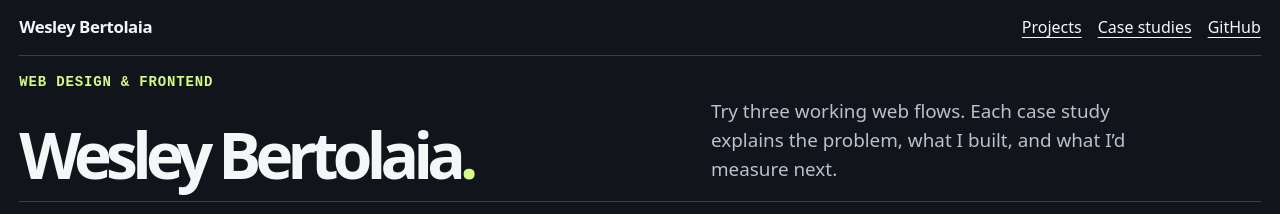
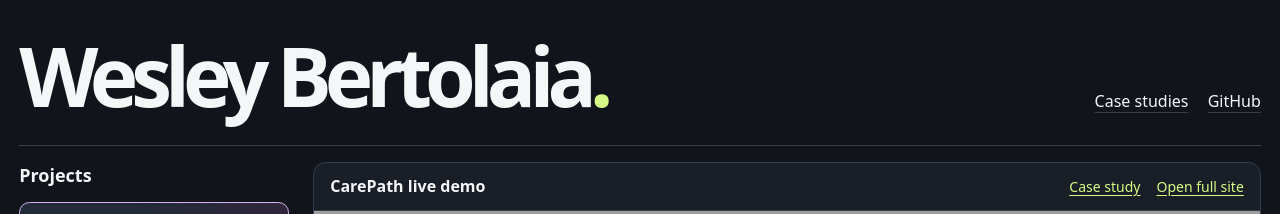
Before and after one commit to wesleybertolaia/portfolio, a plain HTML site: page index.html in a window 1280 px wide. Shown: the top 214 px of the page. Drawn offline with Linux system fonts and the light colour scheme; grey boxes are pictures that could not be loaded.

Commit message:
Let the name lead the portfolio header

```diff
--- a/index.html
+++ b/index.html
@@ -6,20 +6,18 @@
   <meta name="description" content="Wesley Bertolaia’s web design portfolio. Three shipped prototypes in consultation acquisition, patient booking, and employee onboarding.">
   <title>Wesley Bertolaia | Web Design & Frontend</title>
   <link rel="icon" href="data:,">
-  <link rel="stylesheet" href="./style.css?v=balanced">
+  <link rel="stylesheet" href="./style.css?v=masthead">
   <script src="./preview.js?v=wesleybertolaia" defer></script>
 </head>
 <body>
-  <header class="wrap top">
-    <a class="wordmark" href="./">Wesley Bertolaia</a>
-    <nav aria-label="Main navigation"><a href="#demos">Projects</a><a href="./case-studies.html">Case studies</a><a href="https://github.com/wesleybertolaia/">GitHub</a></nav>
+  <header class="wrap masthead">
+    <h1>Wesley Bertolaia<span>.</span></h1>
+    <nav aria-label="Main navigation">
+      <a href="./case-studies.html">Case studies</a>
+      <a href="https://github.com/wesleybertolaia/">GitHub</a>
+    </nav>
   </header>
   <main class="wrap">
-    <section class="hero" aria-labelledby="title">
-      <p class="eyebrow">WEB DESIGN &amp; FRONTEND</p>
-      <h1 id="title">Wesley Bertolaia<span>.</span></h1>
-      <p>Try three working web flows. Each case study explains the problem, what I built, and what I’d measure next.</p>
-    </section>
     <section class="shelf" id="demos" aria-label="Live project demos">
       <div class="project-list">
         <h2>Projects</h2>
--- a/style.css
+++ b/style.css
@@ -19,12 +19,7 @@ body { margin: 0; }
 a { color: inherit; text-underline-offset: .24em; }
 a:hover { color: var(--lime); }
 .wordmark { font-size: 1.55rem; font-weight: 850; letter-spacing: -.095em; text-decoration: none; }
-.hero h1 span { color: var(--lime); }
-.hero { display: grid; grid-template-columns: 1.2fr 1fr; align-items: end; column-gap: 2rem; padding-block: clamp(.85rem, 1.25vw, 1.2rem); }
 h1, h2, h3, h4, p { margin: 0; }
-.hero .eyebrow { grid-column: 1 / -1; }
-.hero h1 { font-size: clamp(2.55rem, 5vw, 4.6rem); line-height: .93; letter-spacing: -.09em; }
-.hero > p:not(.eyebrow) { max-width: 42ch; font-size: clamp(1rem, 1.85vw, 1.18rem); color: var(--mute); }
 .eyebrow { color: var(--lime); font: 720 .875rem/1.5 ui-monospace, monospace; letter-spacing: .06em; margin-bottom: .45rem; }
 .shelf { display: grid; grid-template-columns: minmax(220px, 270px) minmax(0, 1fr); gap: clamp(.85rem, 2.5vw, 1.5rem); align-items: start; border-top: 1px solid var(--line); padding-top: 1rem; }
 .project-list h2 { font-size: 1.125rem; margin-bottom: .75rem; }
@@ -128,8 +123,7 @@ iframe { display: block; width: 100%; height: 640px; border: 0; border-top: 1px
 .button.outline:hover { background: #293241; }
 @media (max-width: 740px) {
   .wrap { width: calc(100% - 1.5rem); }
-  .hero, .shelf { grid-template-columns: 1fr; }
-  .hero { row-gap: .55rem; }
+  .shelf { grid-template-columns: 1fr; }
   .project-card { min-height: 76px; }
   iframe { height: 520px; }
 }
@@ -138,7 +132,6 @@ iframe { display: block; width: 100%; height: 640px; border: 0; border-top: 1px
   .project-card { transition: background-color .15s ease, border-color .15s ease; }
 }
 .wordmark { font-size: 1.05rem; letter-spacing: -.025em; }
-.hero .eyebrow { margin-bottom: .25rem; }
 .case-page { padding-block: 1.75rem 1rem; }
 .case-page h1 { margin-bottom: 1rem; font-size: clamp(2rem, 5vw, 3.4rem); letter-spacing: -.06em; }
 .case-grid { display: grid; grid-template-columns: repeat(3, minmax(0, 1fr)); gap: 1rem; }
@@ -171,3 +164,28 @@ iframe { display: block; width: 100%; height: 640px; border: 0; border-top: 1px
   @keyframes calendar-mark { 50% { translate: 0 13px; } }
   @keyframes hand-turn { to { rotate: 408deg; } }
 }
+.masthead {
+  display: flex;
+  flex-wrap: wrap;
+  align-items: baseline;
+  justify-content: space-between;
+  gap: .75rem 1.8rem;
+  padding-block: clamp(1.15rem, 3vw, 2.3rem) clamp(1rem, 2vw, 1.65rem);
+}
+.masthead h1 {
+  font-size: clamp(2.45rem, 6.4vw, 6rem);
+  line-height: .95;
+  letter-spacing: -.085em;
+  text-wrap: balance;
+}
+.masthead h1 span { display: inline-block; color: var(--lime); }
+.masthead nav { display: flex; flex-wrap: wrap; gap: .35rem 1.2rem; }
+.masthead nav a { padding-block: .35rem; text-decoration-color: var(--line); text-underline-offset: .33rem; }
+.masthead nav a:hover { text-decoration-color: currentColor; }
+@media (prefers-reduced-motion: no-preference) {
+  .masthead h1 span { animation: punctuation-in .46s cubic-bezier(.23,.8,.36,1) both; }
+  @keyframes punctuation-in {
+    from { opacity: 0; transform: translateY(-.22em); }
+    to { opacity: 1; transform: translateY(0); }
+  }
+}
```
